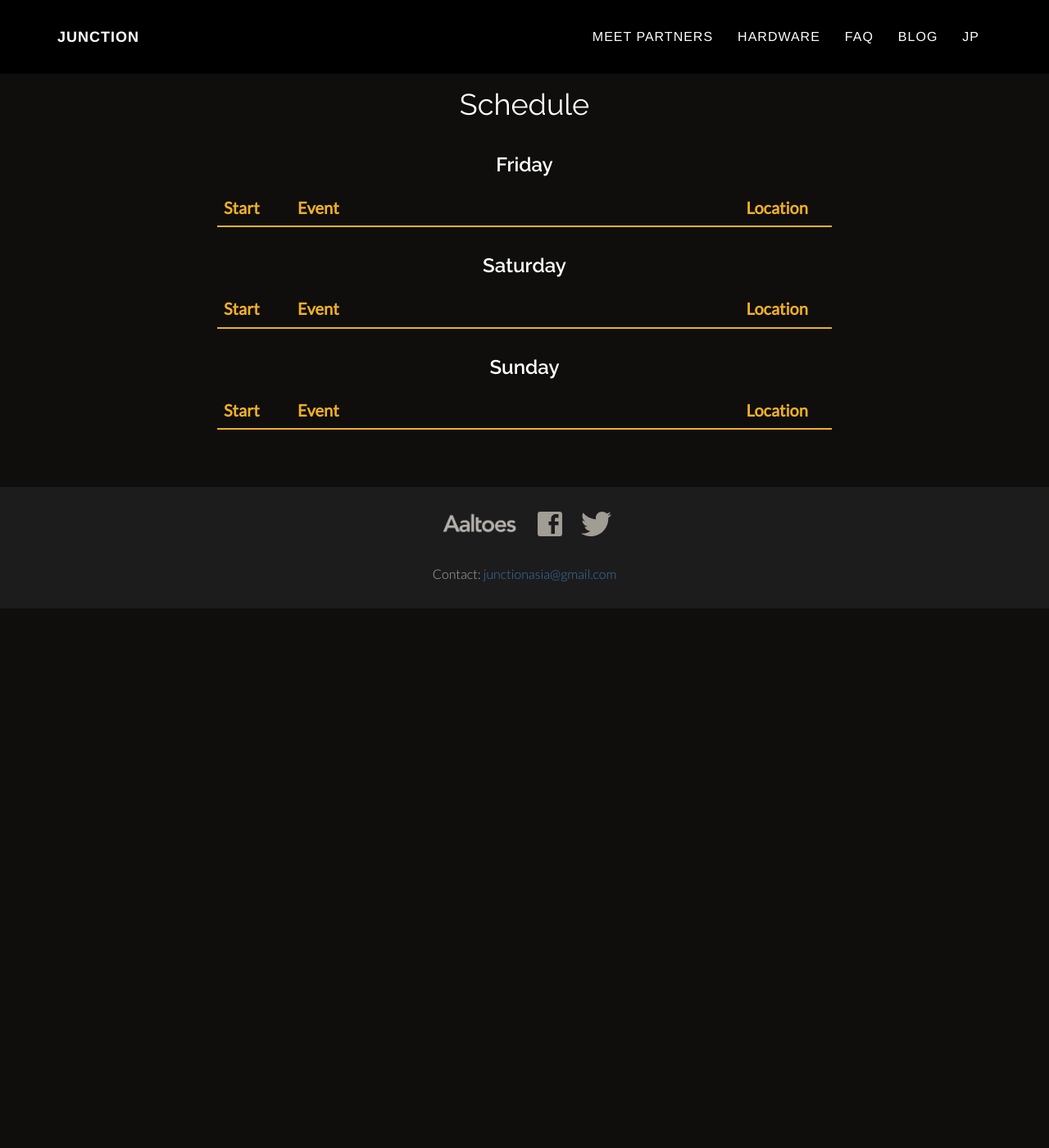
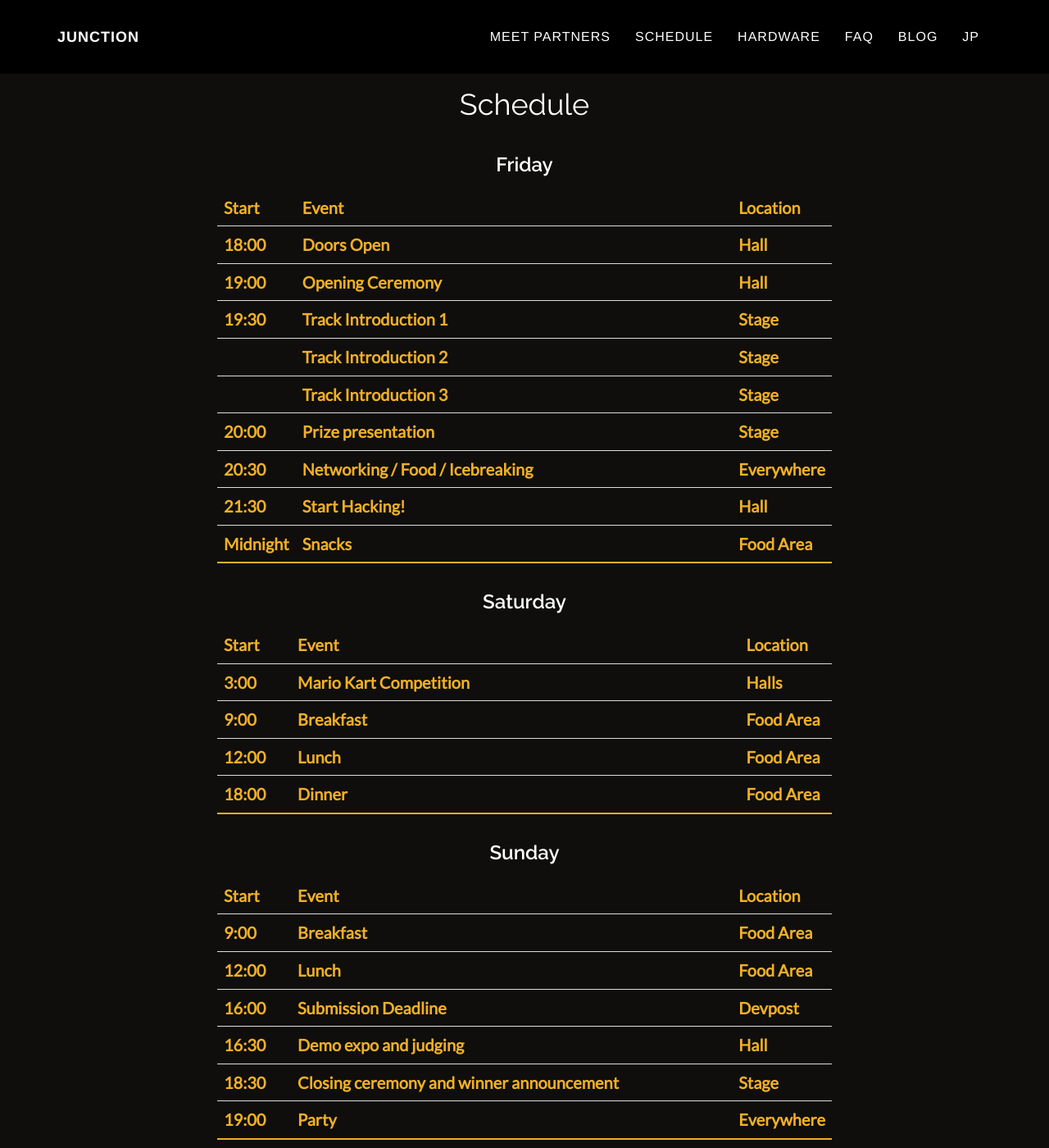
Before and after one commit to junctionasia/junctionasia.github.io, a Jekyll site: the page built from schedule.html, in a window 1280 px wide and 1400 px high. Shown: the whole window at 82% size. Built offline with Jekyll 4.4.1, drawn with Linux system fonts in a browser that asks for light colours; nearby versions of some CDN libraries.

Commit message:
adding schedule v1

```diff
--- a/_includes/header.html
+++ b/_includes/header.html
@@ -15,6 +15,9 @@
 				<li>
                     <a class="page-scroll" href="{{ "/partners.html" | prepend: site.baseurl }}">Meet partners</a>
                 </li>
+                <li>
+                    <a class="page-scroll" href="{{ "/schedule.html" | prepend: site.baseurl }}">Schedule</a>
+                </li>
 		        <li>
                     <a class="page-scroll" href="{{ "/hardware.html" | prepend: site.baseurl }}">Hardware</a>
                 </li>
--- a/schedule.html
+++ b/schedule.html
@@ -11,7 +11,55 @@
                 <h3>Friday</h3>
                 <table class="table">
                     <thead>
-                        <tr><td>Start</td><td>Event</td><td>Location</td></tr>
+                        <tr>
+                        <td>Start</td>
+                        <td>Event</td>
+                        <td>Location</td>
+                        </tr>
+                        <tr>
+                        <td>18:00</td>
+                        <td>Doors Open</td>
+                        <td>Hall</td>
+                        </tr>
+                        <tr>
+                        <td>19:00</td>
+                        <td>Opening Ceremony</td>
+                        <td>Hall</td>
+                        </tr>
+                        <tr>
+                        <td>19:30</td>
+                        <td>Track Introduction 1</td>
+                        <td>Stage</td>
+                        <tr>
+                        <td></td>
+                        <td>Track Introduction 2</td>
+                        <td>Stage</td>
+                        </tr>
+                        <tr>
+                        <td></td>
+                        <td>Track Introduction 3</td>
+                        <td>Stage</td>
+                        </tr>
+                        <tr>
+                        <td>20:00</td>
+                        <td>Prize presentation</td>
+                        <td>Stage</td>
+                        </tr>
+                        <tr>
+                        <td>20:30</td>
+                        <td>Networking / Food / Icebreaking</td>
+                        <td>Everywhere</td>
+                        </tr>
+                        <tr>
+                        <td>21:30</td>
+                        <td>Start Hacking!</td>
+                        <td>Hall</td>
+                        </tr>
+                        <tr>
+                        <td>Midnight</td>
+                        <td>Snacks</td>
+                        <td>Food Area</td>
+                        </tr>
                     </thead>
                     <tbody>
                     </tbody>
@@ -20,14 +68,72 @@
                 <h3>Saturday</h3>
                 <table class="table">
                 	<thead>
-                		<tr><td>Start</td><td>Event</td><td>Location</td></tr>
+                		<tr>
+                		<td>Start</td>
+                		<td>Event</td>
+                		<td>Location</td>
+                		</tr>
+                		<tr>
+                		<td>3:00</td>
+                		<td>Mario Kart Competition</td>
+                		<td>Halls</td>
+                		</tr>
+                		<tr>
+                		<td>9:00</td>
+                		<td>Breakfast</td>
+                		<td>Food Area</td>
+                		</tr>
+                		<tr>
+                		<td>12:00</td>
+                		<td>Lunch</td>
+                		<td>Food Area</td>
+                		</tr>
+                		<tr>
+                		<td>18:00</td>
+                		<td>Dinner</td>
+                		<td>Food Area</td>
+                		</tr>
                 	</thead>
                 </table>
 
                   <h3>Sunday</h3>
                 <table class="table">
                 	<thead>
-                		<tr><td>Start</td><td>Event</td><td>Location</td></tr>
+                		<tr>
+                		<td>Start</td>
+                		<td>Event</td>
+                		<td>Location</td>
+                		</tr>
+                		<tr>
+                		<td>9:00</td>
+                		<td>Breakfast</td>
+                		<td>Food Area</td>
+                		</tr>
+                		<tr>
+                		<td>12:00</td>
+                		<td>Lunch</td>
+                		<td>Food Area</td>
+                		</tr>
+                		<tr>
+                		<td>16:00</td>
+                		<td>Submission Deadline</td>
+                		<td>Devpost</td>
+                		</tr>
+                		<tr>
+                		<td>16:30</td>
+                		<td>Demo expo and judging</td>
+                		<td>Hall</td>
+                		</tr>
+                		<tr>
+                		<td>18:30</td>
+                		<td>Closing ceremony and winner announcement</td>
+                		<td>Stage</td>
+                		</tr>
+                		<tr>
+                		<td>19:00</td>
+                		<td>Party</td>
+                		<td>Everywhere</td>
+                		</tr>
                 	</thead>
                 </table>
 			</div>
```
